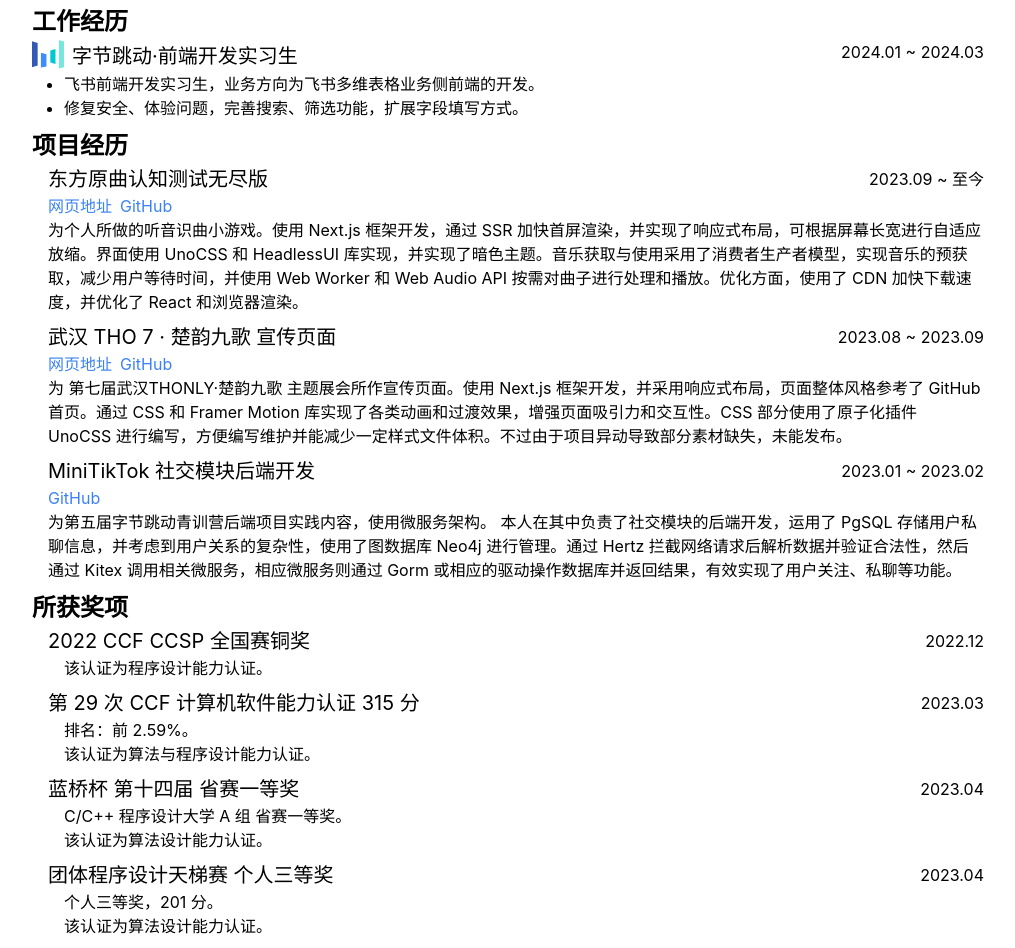
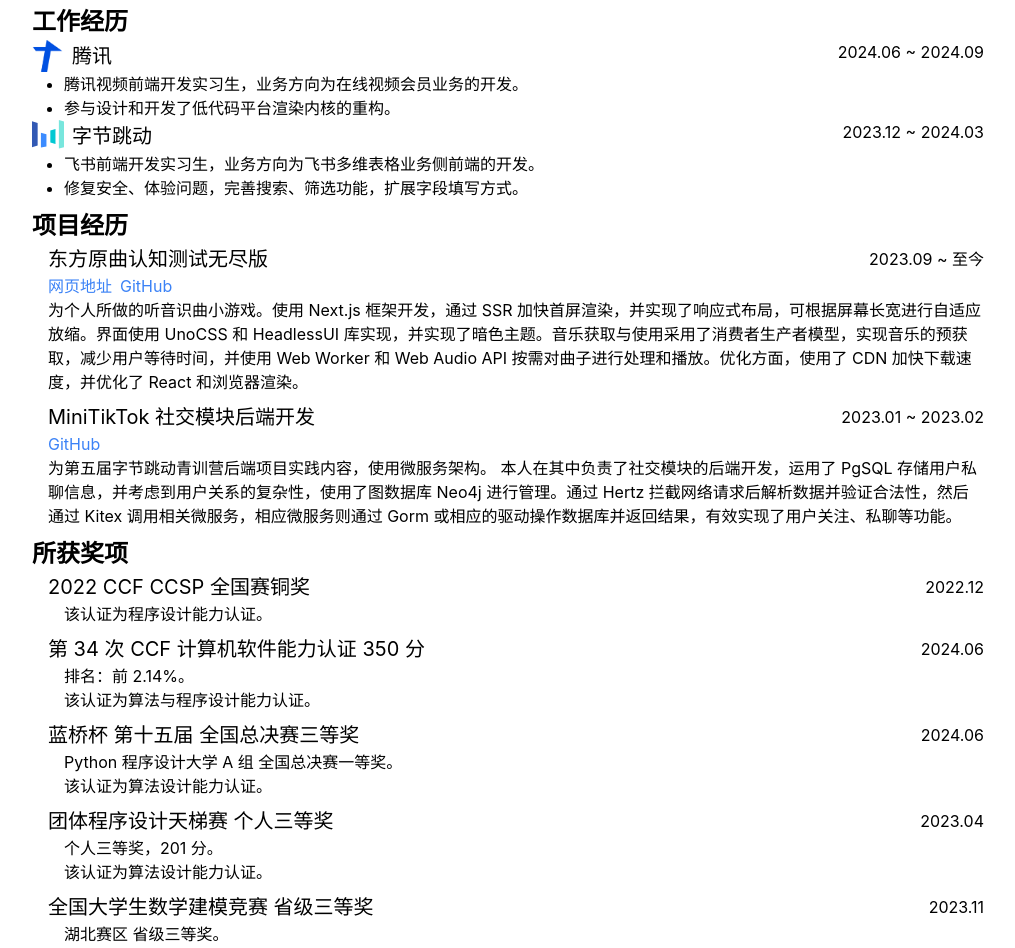
Before and after one commit to aldlss/resume, a React (Vite) app: page / in a window 1280 px wide. Shown: the part 380-1328 px from the top of the page, without its empty margins (132-1147 px from the left). Built offline with nearby package versions, Linux system fonts and the light colour scheme.

Commit message:
feat: 完善经历，删去一些不需要的内容

```diff
--- a/src/App.tsx
+++ b/src/App.tsx
@@ -3,6 +3,7 @@
     GithubFillSvg,
     LinkSvg,
     MailLineSvg,
+    TencentLogoIcon,
     WhuLogoSvg,
 } from "./svg";
 import { box } from "./box";
@@ -62,7 +63,7 @@
                 </div>
                 <UnorderedList
                     list={[
-                        "主修专业：计算机科学与技术。GPA: 3.759/4.0。",
+                        "主修专业：计算机科学与技术。GPA: 3.764/4.0。",
                         "科目成绩：离散数学 93/100、数据结构 93/100、计算机网络 93/100、高级语言程序设计 92/100、计算机组成与设计 90/100。",
                         "在校荣誉：乙等奖学金、三好学生、国家励志奖学金、校级社会活动积极分子等。",
                     ]}
@@ -73,11 +74,26 @@
                 <div className="flex justify-between">
                     <h3 className="flex items-center gap-2 text-h3 font-normal">
                         <div className="h-8 w-8 overflow-clip">
+                            <TencentLogoIcon className="h-8 min-w-max" />
+                        </div>
+                        <span>腾讯</span>
+                    </h3>
+                    <span>2024.06 ~ 2024.09</span>
+                </div>
+                <UnorderedList
+                    list={[
+                        "腾讯视频前端开发实习生，业务方向为在线视频会员业务的开发。",
+                        "参与设计和开发了低代码平台渲染内核的重构。",
+                    ]}
+                />
+                <div className="flex justify-between">
+                    <h3 className="flex items-center gap-2 text-h3 font-normal">
+                        <div className="h-8 w-8 overflow-clip">
                             <BytedanceLogoSvg className="h-8 min-w-max" />
                         </div>
-                        <span>字节跳动·前端开发实习生</span>
+                        <span>字节跳动</span>
                     </h3>
-                    <span>2024.01 ~ 2024.03</span>
+                    <span>2023.12 ~ 2024.03</span>
                 </div>
                 <UnorderedList
                     list={[
@@ -110,27 +126,6 @@
                                 Web Worker 和 Web Audio API
                                 按需对曲子进行处理和播放。优化方面，使用了 CDN
                                 加快下载速度，并优化了 React 和浏览器渲染。
-                            </p>,
-                        ],
-                        [
-                            "武汉 THO 7 · 楚韵九歌 宣传页面",
-                            "2023.08 ~ 2023.09",
-                            <div className="flex gap-2">
-                                <Link href="https://whtho7.aldlss.work">
-                                    网页地址
-                                </Link>
-                                <Link href="https://github.com/Ayaloia/WHTHO7">
-                                    GitHub
-                                </Link>
-                            </div>,
-                            <p>
-                                为 第七届武汉THONLY·楚韵九歌
-                                主题展会所作宣传页面。使用 Next.js
-                                框架开发，并采用响应式布局，页面整体风格参考了
-                                GitHub 首页。通过 CSS 和 Framer Motion
-                                库实现了各类动画和过渡效果，增强页面吸引力和交互性。CSS
-                                部分使用了原子化插件 UnoCSS
-                                进行编写，方便编写维护并能减少一定样式文件体积。不过由于项目异动导致部分素材缺失，未能发布。
                             </p>,
                         ],
                         [
@@ -172,15 +167,15 @@
                             "该认证为程序设计能力认证。",
                         ],
                         [
-                            "第 29 次 CCF 计算机软件能力认证 315 分",
-                            "2023.03",
-                            "排名：前 2.59%。",
+                            "第 34 次 CCF 计算机软件能力认证 350 分",
+                            "2024.06",
+                            "排名：前 2.14%。",
                             "该认证为算法与程序设计能力认证。",
                         ],
                         [
-                            "蓝桥杯 第十四届 省赛一等奖",
-                            "2023.04",
-                            "C/C++ 程序设计大学 A 组 省赛一等奖。",
+                            "蓝桥杯 第十五届 全国总决赛三等奖",
+                            "2024.06",
+                            "Python 程序设计大学 A 组 全国总决赛一等奖。",
                             "该认证为算法设计能力认证。",
                         ],
                         [
@@ -190,22 +185,10 @@
                             "该认证为算法设计能力认证。",
                         ],
                         [
-                            "第 33 次 CCF 计算机软件能力认证 430 分",
-                            "2024.03",
-                            "排名：历史前 0.34%。",
-                            "该认证为算法与程序设计能力认证。",
-                        ],
-                        [
                             "全国大学生数学建模竞赛 省级三等奖",
                             "2023.11",
                             "湖北赛区 省级三等奖。",
                             "该比赛为数学建模能力比赛，本人在其中担任编程实现的角色。",
-                        ],
-                        [
-                            "第十六届 中国大学生计算机设计大赛 省赛二等奖",
-                            "2023.06",
-                            "物联网应用大类 中南地区赛二等奖。",
-                            "该比赛考察项目设计及开发能力。",
                         ],
                     ].map((award) => (
                         <CompetitionAward
--- a/src/svg.tsx
+++ b/src/svg.tsx
@@ -1,5 +1,6 @@
 import whulogo from "./assets/whu.svg";
 import bytedancelogo from "./assets/ByteDance_logo_English.svg";
+import tencentlogo from "./assets/TencentIconBlue.png";
 
 export function GithubFillSvg(props: React.SVGProps<SVGSVGElement>) {
     return (
@@ -34,3 +35,9 @@
 ) {
     return <img src={bytedancelogo} {...props}></img>;
 }
+
+export function TencentLogoIcon(
+    props: React.ImgHTMLAttributes<HTMLImageElement>
+) {
+    return <img src={tencentlogo} {...props}></img>;
+}
```
Also changed, not shown: src/assets/TencentIconBlue.png (added).
